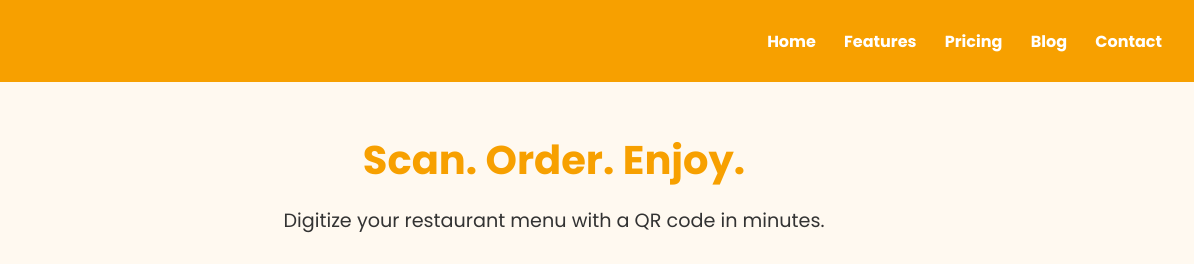
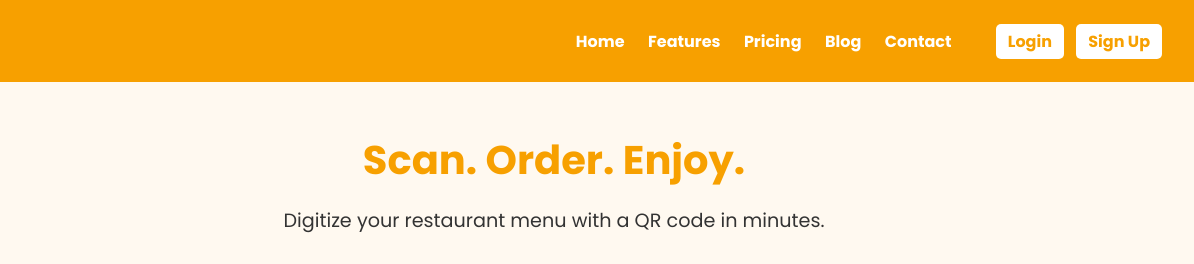
Before and after one commit to Dipesh8080/scanswaad, a plain HTML site: page index.html in a window 1280 px wide. Shown: the top 264 px of the page, 86-1280 px from the left. Drawn offline with Linux system fonts and the light colour scheme.

Commit message:
Update index.html

```diff
--- a/index.html
+++ b/index.html
@@ -27,8 +27,20 @@
       height: 50px;
     }
     nav a {
-      margin-left: 1.5rem;
+      margin-left: 1.2rem;
       color: #fff;
+      text-decoration: none;
+      font-weight: bold;
+    }
+    .auth-buttons {
+      margin-left: 2rem;
+    }
+    .auth-buttons a {
+      background: #fff;
+      color: #f7a000;
+      padding: 6px 12px;
+      margin-left: 8px;
+      border-radius: 5px;
       text-decoration: none;
       font-weight: bold;
     }
@@ -103,6 +115,10 @@
       <a href="#pricing">Pricing</a>
       <a href="#blog">Blog</a>
       <a href="#contact">Contact</a>
+      <span class="auth-buttons">
+        <a href="login.html">Login</a>
+        <a href="signup.html">Sign Up</a>
+      </span>
     </nav>
   </header>
 
```
